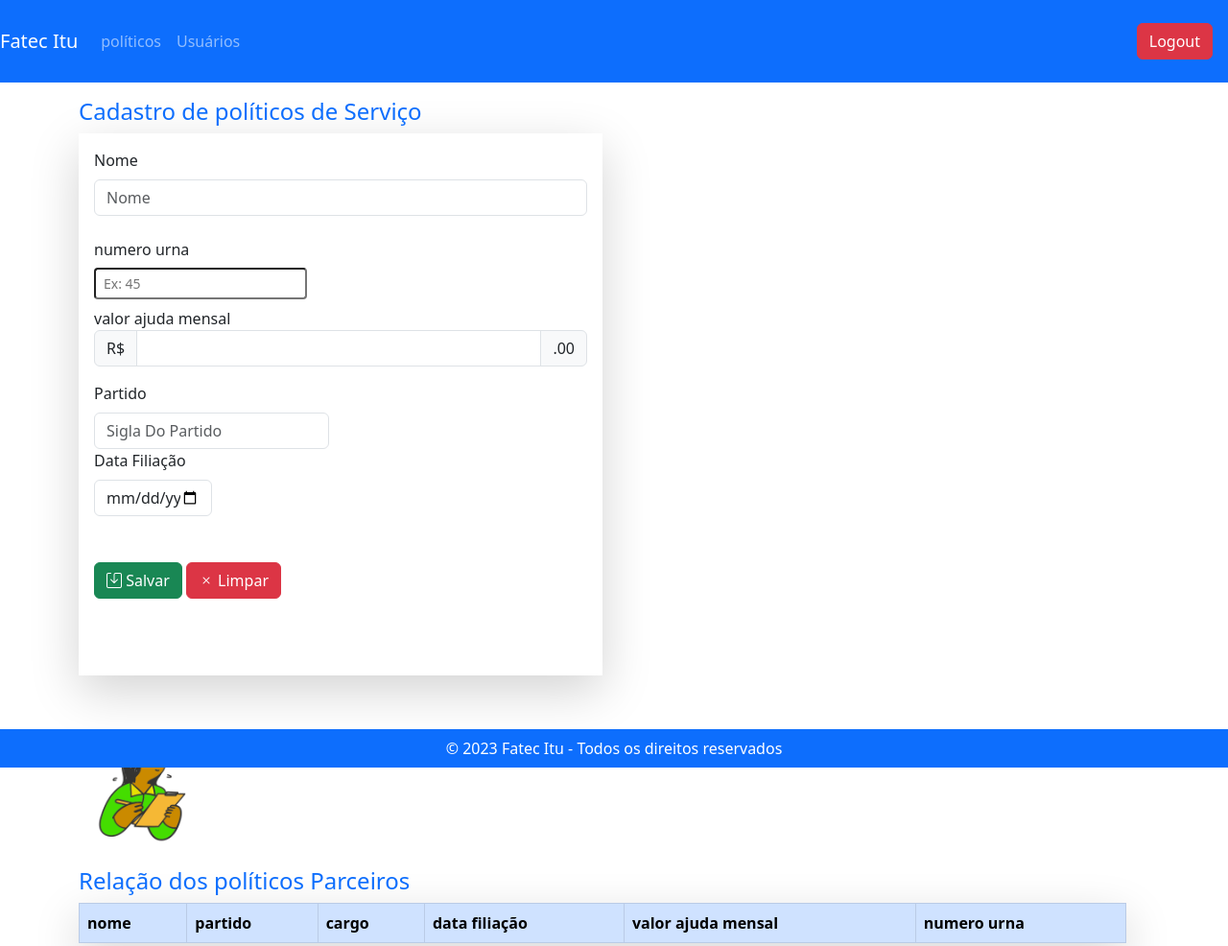
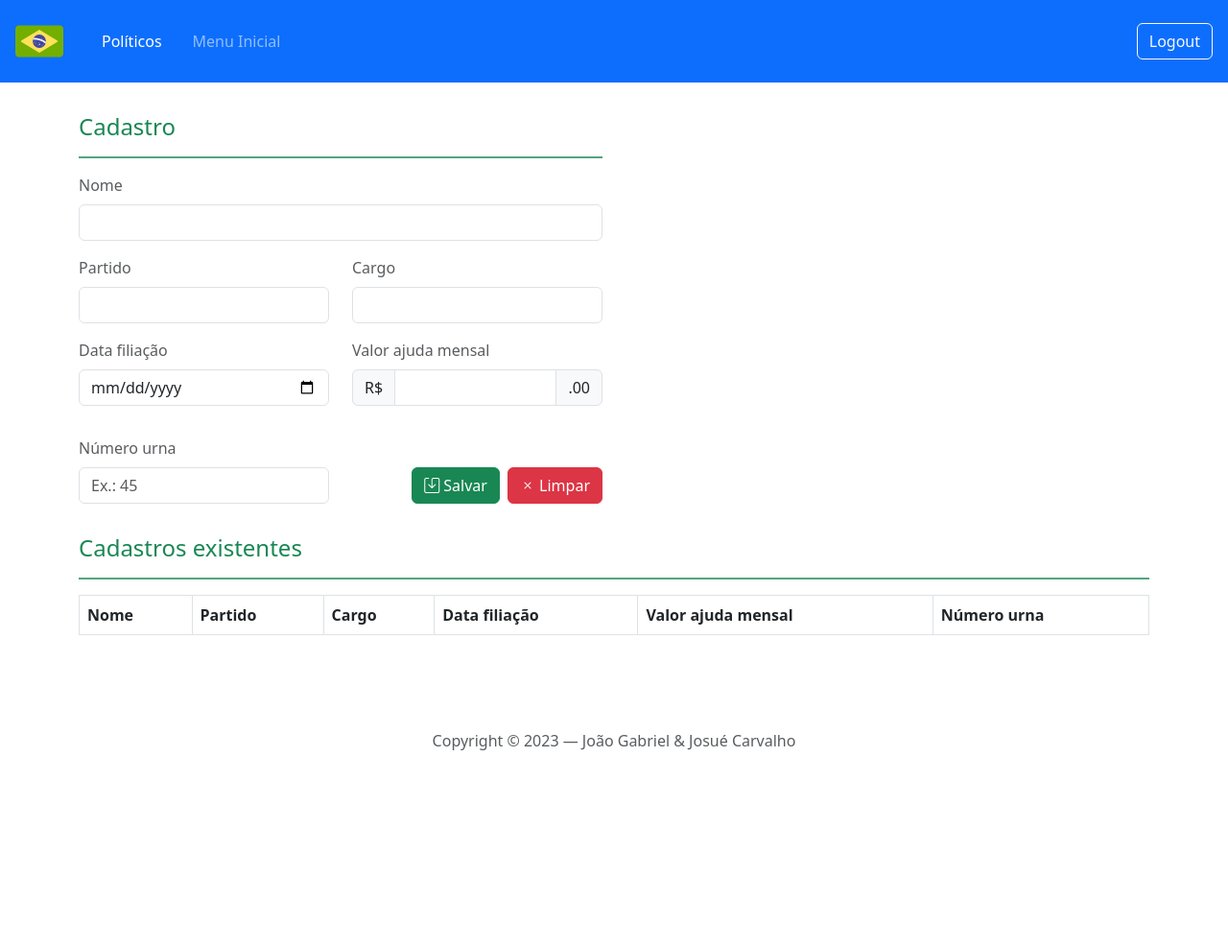
Before and after one commit to JoaoGabrielBertolucci/mongodbrest, a website: page public/politicos.html in a window 1280 px wide. Shown: the top 986 px of the page at 96% size. After the commit the page ends 800 px from the top, so only its background shows below. Drawn offline with nearby package versions, Linux system fonts and the light colour scheme; sample sign-in values are in the browser's storage.

Commit message:
reajuste: interface de politicos.html

```diff
--- a/public/politicos.html
+++ b/public/politicos.html
@@ -4,105 +4,104 @@
 <head>
   <meta charset="UTF-8">
   <meta name="viewport" content="width=device-width, initial-scale=1.0">
+  <title>Políticos</title>
   <!-- Bootstrap 5-->
   <link href="https://cdn.jsdelivr.net/npm/bootstrap@5.3.0/dist/css/bootstrap.min.css" rel="stylesheet">
   <script src="https://cdn.jsdelivr.net/npm/bootstrap@5.3.0/dist/js/bootstrap.bundle.min.js"></script>
   <!-- Ícones Bootstrap -->
   <link href="https://cdn.jsdelivr.net/npm/bootstrap-icons@1.10.2/font/bootstrap-icons.css" rel="stylesheet">
-  <!-- Para consultar a lista de ícones, acesse: https://icons.getbootstrap.com/ -->
-  <!-- CSS -->
-  <link href="css/estilo.css" rel="stylesheet" />
-  <link rel="icon" type="image/png" href="images/brazil_flag_icon_228666.ico"/>
-  <title>Políticos</title>
+  <!-- Bootstrap Icons-->
+  <link rel="stylesheet" href="https://cdn.jsdelivr.net/npm/bootstrap-icons@1.11.1/font/bootstrap-icons.css">
+  <!-- Favicon -->
+  <link rel="icon" type="image/ico" href="images/brazil_flag_icon_228666.ico"/>
 </head>
-
-<body  onload="carregapoliticos()">
+<body onload="carregapoliticos()">
   <nav class="navbar navbar-expand-lg navbar-dark bg-primary">
-        <a class="navbar-brand" href="menu.html">Fatec Itu</a>
+    <a class="navbar-brand" href="menu.html" style="margin-left: 16px;"><img src="images/brazil-svgrepo-com.svg" alt="logo" width="50"></a>
     <div class="navbar-collapse justify-content-between">
         <ul class="navbar-nav">
-                <li class="nav-item active">
-                    <a class="nav-link" href="politicos.html">políticos</a>
+            <li class="nav-item">
+                <a class="nav-link active" aria-current="page" href="politicos.html" style="margin-left: 16px;">Políticos</a>
             </li>
             <li class="nav-item">
-                    <a class="nav-link" href="usuario.html">Usuários</a>
+                <a class="nav-link" href="menu.html" style="margin-left: 16px;">Menu Inicial</a>
             </li>
         </ul>
         <ul class="navbar-nav">
             <li class="nav-item m-3">
-                    <a class="btn btn-danger" href="#" id="logoutBtn">Logout</a>
+                <button type="button" class="btn btn-outline-light" id="logoutBtn">Logout</button>
             </li>
         </ul>
     </div>
   </nav>
   <div class="container">
-    <div class="row">
+    <div class="row h-100" style="padding-top: 16px">
       <div class="col-md-6">
         <!-- Formulário -->
-        <h4 class="text-primary mt-3">Cadastro de políticos de Serviço</h4>
-        <form id="formpoliticos" method="post" class="shadow-lg p-3">
+        <form id="formpoliticos" method="post">
+          <h4 class="text-success mt-3";>Cadastro</h4>
+          <hr class="border border-success border-1 opacity-75">
           <!-- Id -->
-          <input type="hidden" id="id" name="id" />
-
+          <input type="hidden" id="id" name="id"/>
           <div class="mb-3">
-            <label class="form-label">Nome</label>
-            <input type="text" class="form-control" id="nome" name="nome" placeholder="Nome" />
+            <label class="form-label text-muted">Nome</label>
+            <input type="text" class="form-control" id="nome" name="nome"/>
           </div>
-
-          <div class="mb-2">
-            <label class="col-form-label">numero urna</label> <br>
-            <input type="text" class="form-control-sm" id="numero urna" name="numero urna" placeholder="Ex: 45" />
+          <div class="mb-3 row">
+            <div class="col-md-6">
+              <label class="form-label text-muted">Partido</label>
+              <input type="text" class="form-control" id="partido"/>
             </div>
-
-          <div class="mb-3">
-            <label>valor ajuda mensal</label><br>
+            <div class="col-md-6">
+              <label class="form-label text-muted">Cargo</label>
+              <input type="text" class="form-control" id="cargo" name="cargo"/>
+            </div>
+          </div>
+          <div class="mb-3 row">
+            <div class="col-md-6">
+              <label for="inicio" class="form-label text-muted">Data filiação</label>
+              <input type="date" class="form-control" id="data_filiação" name="inicio"  required>
+            </div>
+            <div class="col-md-6">
+              <label class="form-label text-muted">Valor ajuda mensal</label><br>
               <div class="input-group mb-3">
                   <span class="input-group-text">R$</span>
                   <input type="text" id="valor_ajuda_mensal" class="form-control" aria-label="Amount (to the nearest dollar)">
                   <span class="input-group-text">.00</span>
               </div>
             </div>
-
-           <div class="mb-3 row">
+          </div>
+          <div class="mb-3 row align-items-end">
             <div class="col-md-6">
-              <label for="cnae" class="form-label">Partido</label>
-              <input type="text" class="form-control" id="partido" placeholder="Sigla Do Partido" />
-
-            <div class="col-md-6">
-              <label for="inicio" class="form-label">Data Filiação</label>
-              <input type="date" class="form-control" id="data_filiação" name="inicio"  required>
+              <label class="form-label text-muted">Número urna</label>
+              <input type="number" class="form-control" id="numerourna" name="urna" placeholder="Ex.: 45"/>
             </div>
-          </div> <!-- fecha a linha -->
-
-
             <!-- Botões-->
-          <div class="my-5">
-            <button class="btn btn-success" id="salvar" type="submit">
+            <div class="col-md-6 d-flex justify-content-end">
+              <button class="btn btn-success me-2" id="salvar" type="submit">
                 <i class="bi bi-save"></i> Salvar
               </button>
               <button class="btn btn-danger" id="limpar" type="reset">
                 <i class="bi bi-x"></i> Limpar
               </button>
             </div>
+          </div>
         </form>
       </div>
-      <div class="col-md-6">
-        <img src="images/formulario.png" title="politicos" class="img w-50 mx-auto mt-5"/>
     </div>
-    </div>
-
     <div class="row mb-5">
       <div class="col-md-12">
-        <h4 class="text-primary mt-3">Relação dos políticos Parceiros</h4>
-        <table class="table table-bordered shadow-lg">
+        <h4 class="text-success mt-3">Cadastros existentes</h4>
+        <hr class="border border-success border-1 opacity-75">
+        <table class="table table-bordered">
           <thead>
-            <tr class="table-primary">
-              <th>nome</th>
-              <th>partido</th>
-              <th>cargo</th>
-              <th>data filiação</th>
-              <th>valor ajuda mensal</th>
-              <th>numero urna</th>
+            <tr class="table-white">
+              <th>Nome</th>
+              <th>Partido</th>
+              <th>Cargo</th>
+              <th>Data filiação</th>
+              <th>Valor ajuda mensal</th>
+              <th>Número urna</th>
             </tr>
           </thead>
           <tbody id="dadosTabela"></tbody>
@@ -124,16 +123,10 @@
             </div>
         </div>
     </div>
-<!-- Rodapé -->
-<footer class="footer fixed-bottom bg-primary text-white text-center">
-  <div class="container my-2">
-    &copy; 2023 Fatec Itu - Todos os direitos reservados
-  </div>
+<footer class="text-muted text-center py-3 position-fixed fixed-bottom">
+  Copyright &copy; 2023 &mdash; João Gabriel & Josué Carvalho
 </footer>
-<!-- JS -->
 <script src="js/validatoken.js"></script>
 <script src="js/politicos.js"></script>
-
 </body>
-
 </html>
```
Also changed, not shown: public/menu.html (+1 -1 lines). Lines whose indentation alone changed are shown as unchanged.
